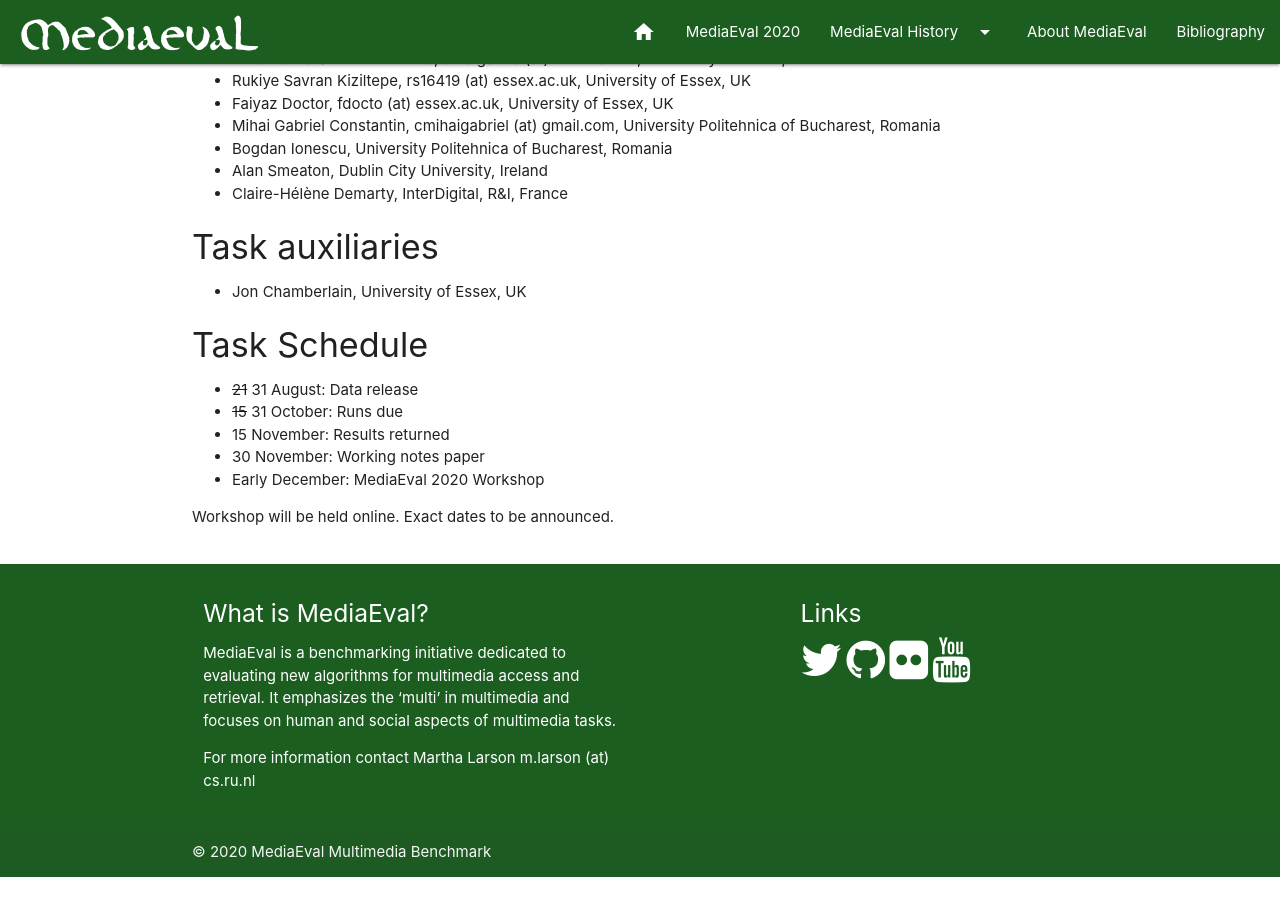
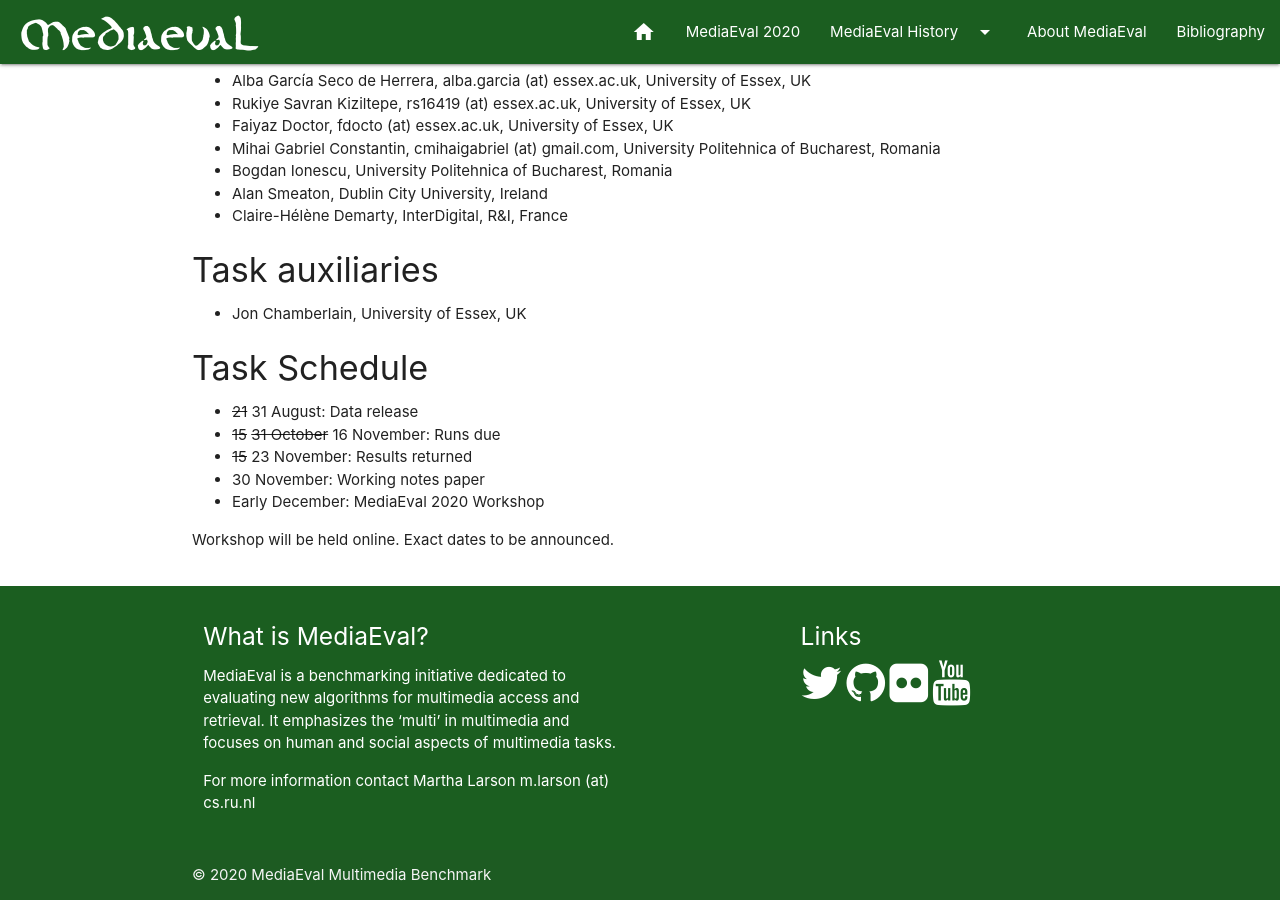
Before and after one commit to multimediaeval/multimediaeval.github.io, a Jekyll site: the page built from _editions/2020/tasks/memorability.md, in a window 1280 px wide and 900 px high, scrolled down 2363 px. Built offline with Jekyll 4.4.1, drawn with Linux system fonts in a browser that asks for light colours; before the commit the page ends 3240 px from its top, so only the background shows below that; some of the changed text lies outside the part shown.

Commit message:
Update memorability.md

```diff
--- a/_editions/2020/tasks/memorability.md
+++ b/_editions/2020/tasks/memorability.md
@@ -79,8 +80,8 @@
 
 #### Task Schedule
 * ~~21~~ 31 August: Data release <!-- # Replace XX with your date. Latest possible is 31 July-->
-* ~~15~~ 31 October: Runs due <!-- # Replace XX with your date. Latest possible is 31 October-->
-* 15 November: Results returned  <!-- Fixed. Please do not change-->
+* ~~15~~ ~~31 October~~ 16 November: Runs due <!-- # Replace XX with your date. Latest possible is 31 October-->
+* ~~15~~ 23 November: Results returned  <!-- Fixed. Please do not change-->
 * 30 November: Working notes paper  <!-- Fixed. Please do not change-->
 * Early December: MediaEval 2020 Workshop <!-- Fixed. Please do not change-->
 
```
Also changed, not shown: other parts of _editions/2020/tasks/memorability.md (+1 -0 lines).
